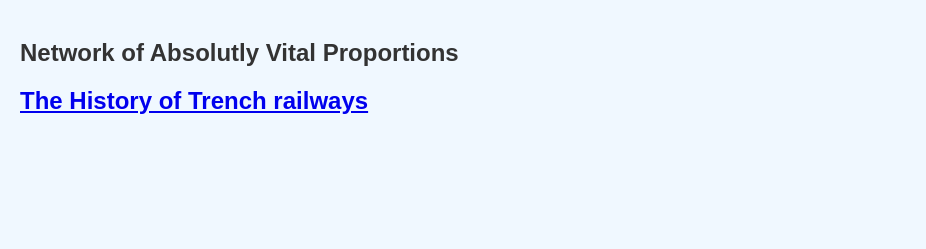
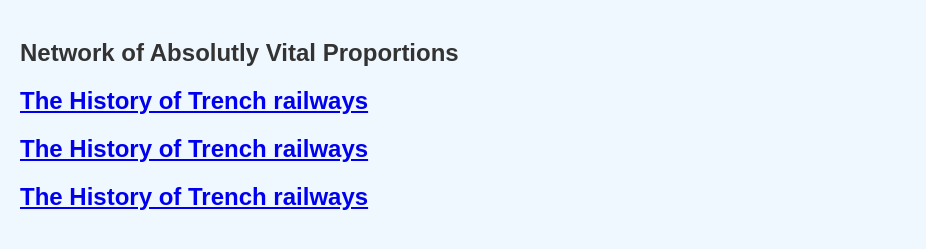
Before and after one commit to Studidart/index, a plain HTML site: page index.html in a window 1280 px wide. Shown: the part 117-366 px from the top of the page, without its empty margins (0-926 px from the left). Drawn offline with Linux system fonts and the light colour scheme.

Commit message:
more pages

```diff
--- a/index.html
+++ b/index.html
@@ -34,6 +34,8 @@
     <br>
     <h2>Network of Absolutly Vital Proportions</h2>
     <h2><a href="page1.html">The History of Trench railways</a></h2>
+    <h2><a href="page2.html">The History of Trench railways</a></h2>
+    <h2><a href="page3.html">The History of Trench railways</a></h2>
 </body>
 
 </html>
```
